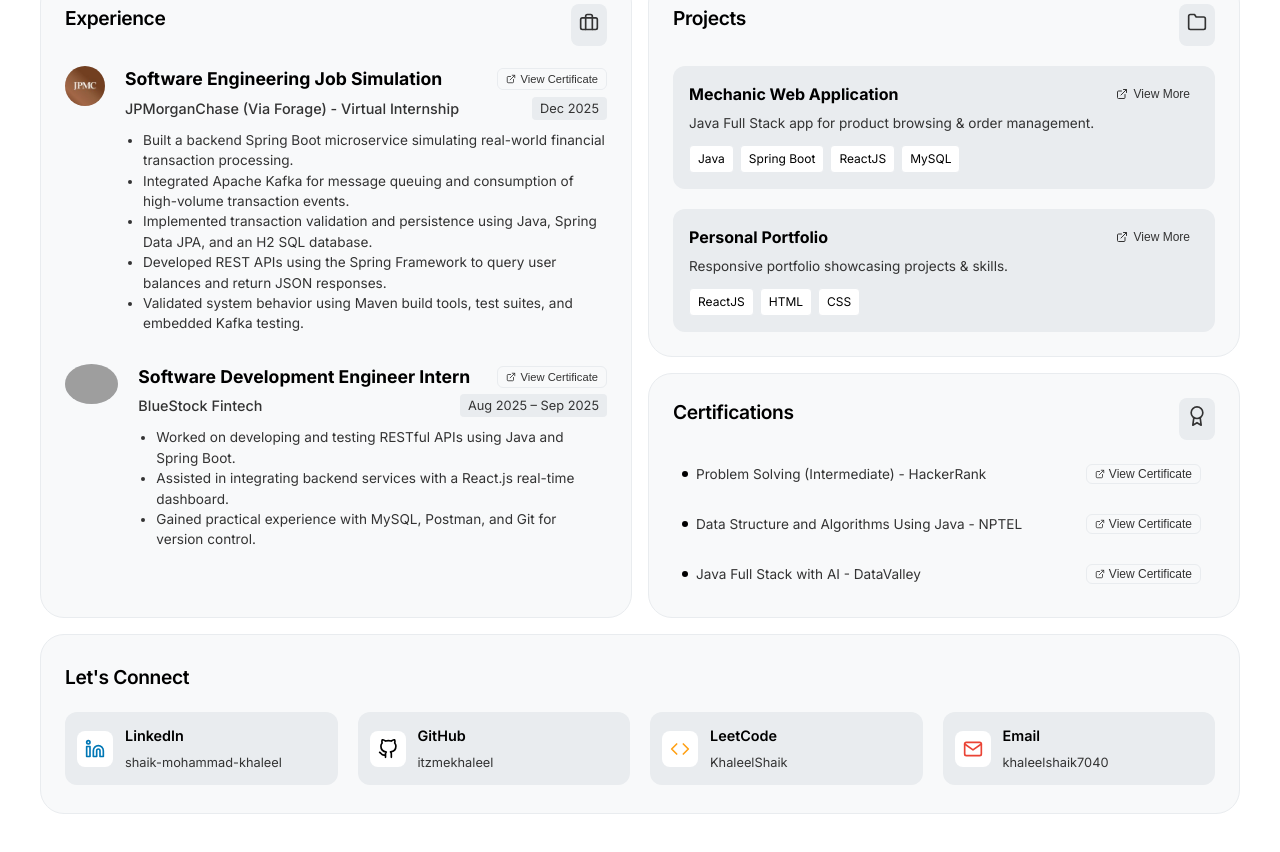
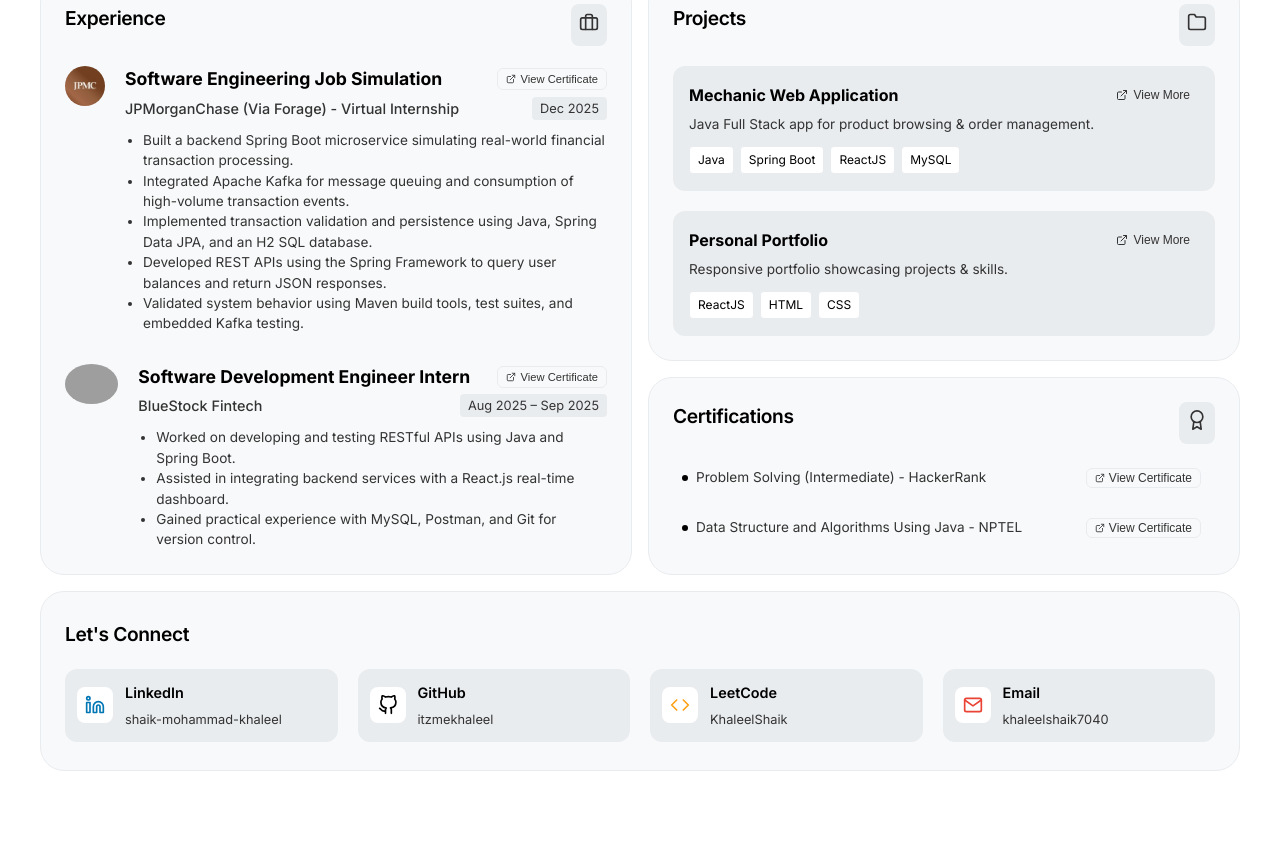
Before and after one commit to itzmekhaleel/khaleel_portfolio, a React (Vite) app: page / in a window 1280 px wide. Shown: the part 628-1480 px from the top of the page. After the commit the page ends 1459 px from the top, so only its background shows below. Built offline with nearby package versions, Linux system fonts and the light colour scheme; grey boxes are pictures that could not be loaded.

Commit message:
updated portfolio

```diff
--- a/src/components/CertificationsCard.jsx
+++ b/src/components/CertificationsCard.jsx
@@ -11,8 +11,6 @@
     const certifications = [
         { name: "Problem Solving (Intermediate) - HackerRank", image: problemSolvingImg },
         { name: "Data Structure and Algorithms Using Java - NPTEL", image: dsaImg },
-        { name: "Java Full Stack with AI - DataValley", image: null },
-
     ];
 
     return (
```
